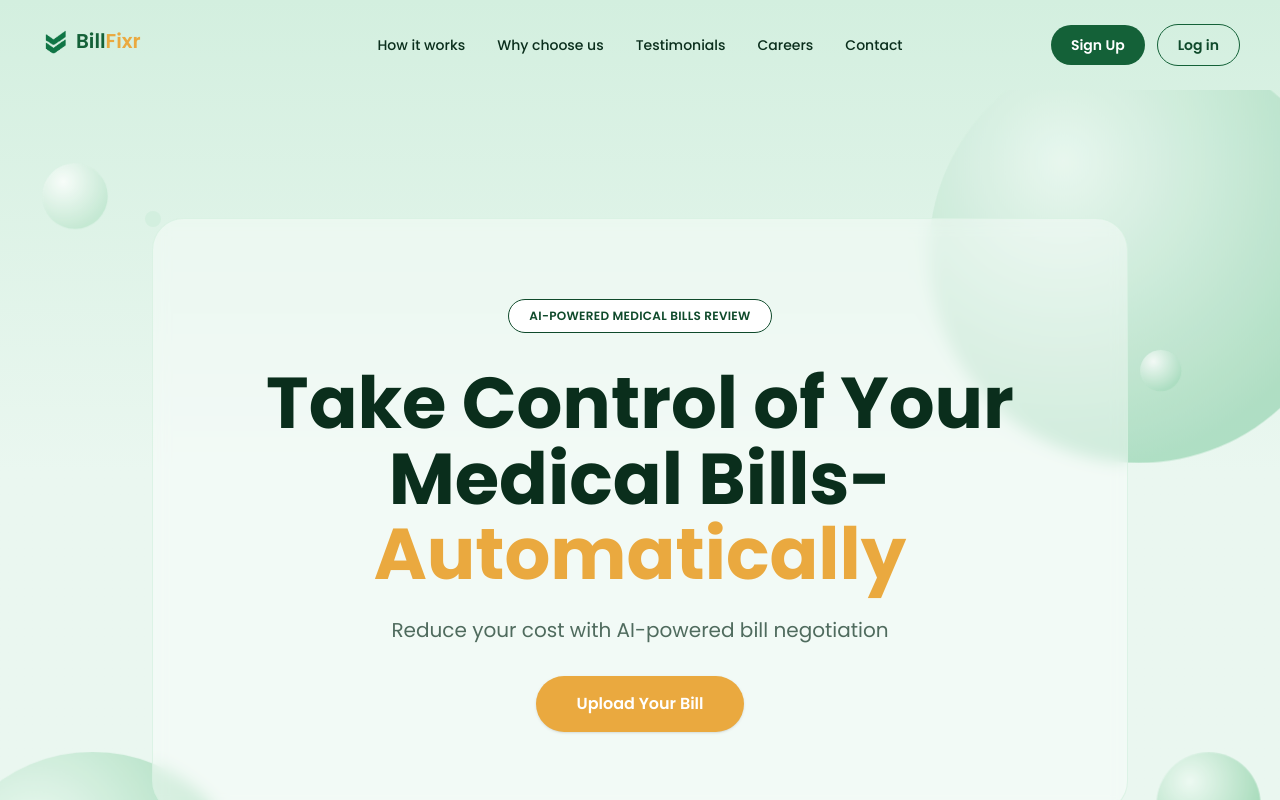
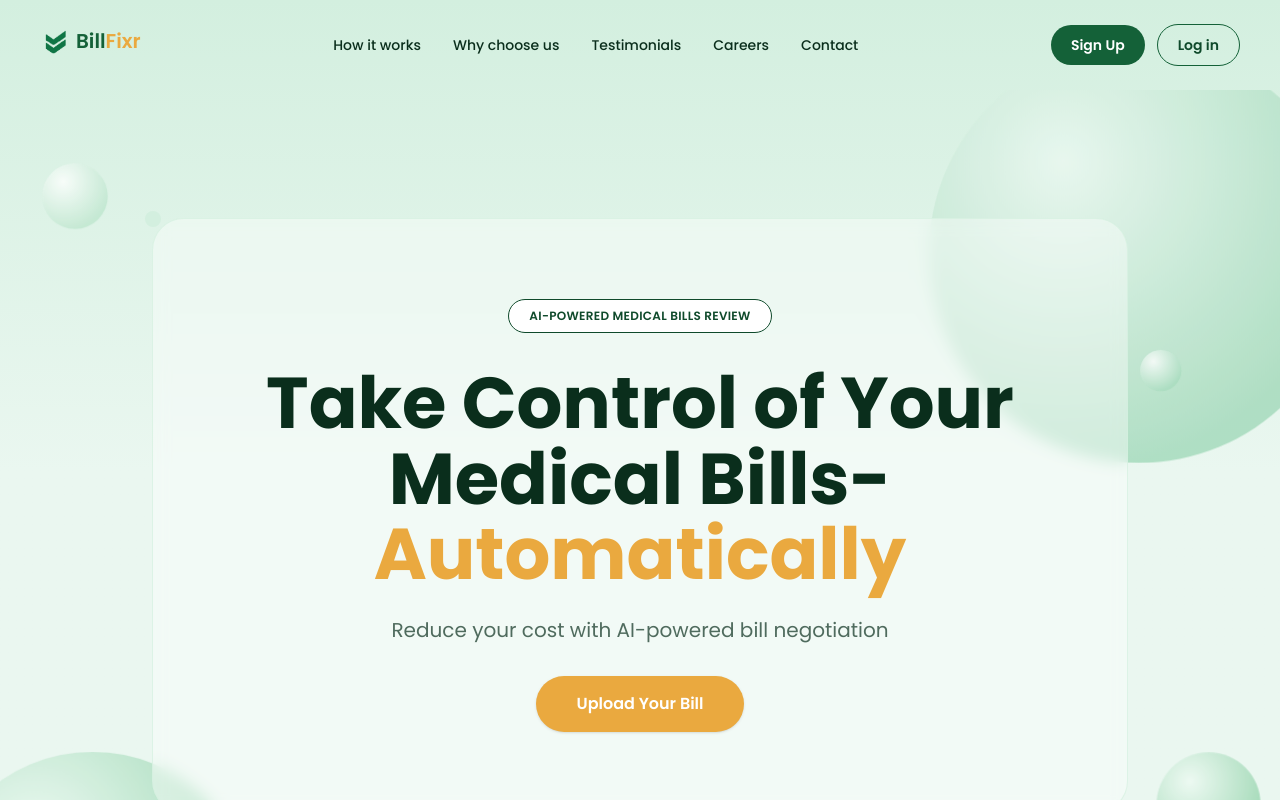
Before and after one commit to BillFixr-Solutions-L-L-C/BillFixr-Web-App, a Next.js app: page / in a window 1280 px wide. Shown: the top 800 px of the page. Built offline with nearby package versions, Linux system fonts and the light colour scheme.

Commit message:
Revert to simple Logo - Nav - Auth flex sequence
Removed the absolute-centered nav trick. justify-between across the
three siblings puts logo far left, auth far right, nav filling the
space between.

```diff
--- a/src/components/landing/Navbar.tsx
+++ b/src/components/landing/Navbar.tsx
@@ -38,7 +38,7 @@ export default function Navbar() {
           <Logo />
         </Link>
 
-        <nav className="absolute left-1/2 hidden -translate-x-1/2 items-center gap-8 text-sm font-medium text-primary-900 md:flex">
+        <nav className="hidden items-center gap-8 text-sm font-medium text-primary-900 md:flex">
           {links.map((link) => (
             <Link key={link.label} href={link.href} className="hover:text-primary-600">
               {link.label}
```
